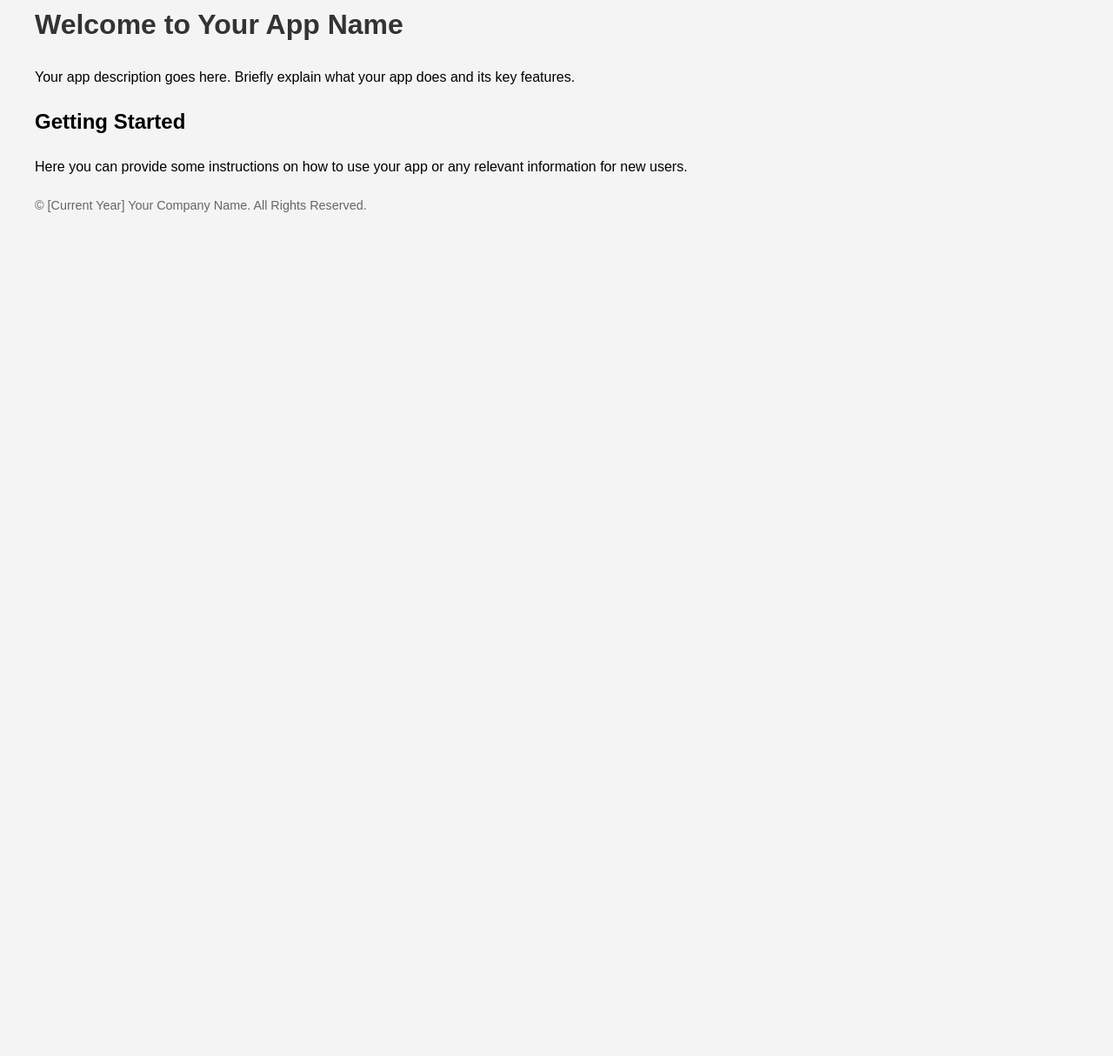
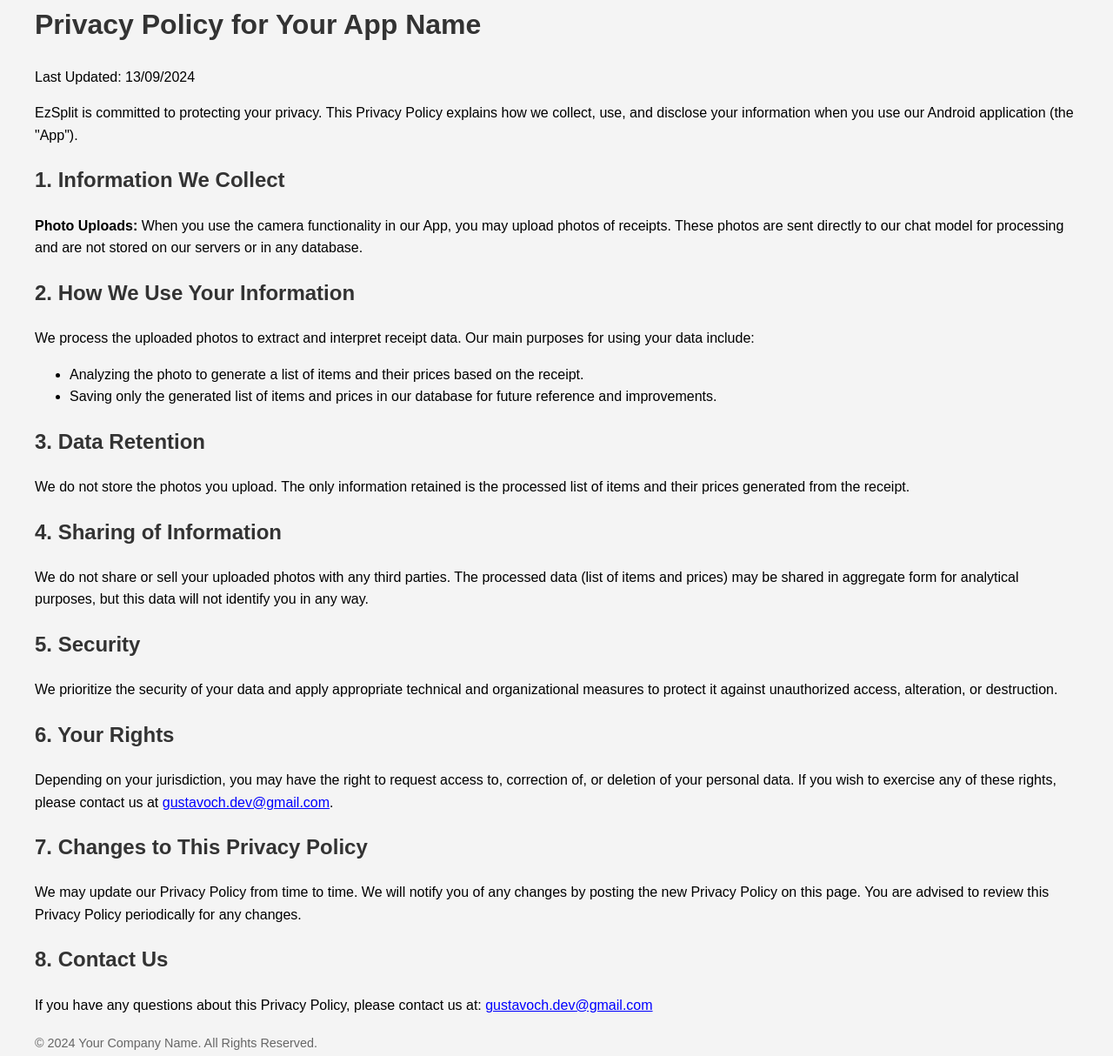
Before and after one commit to Gchahm/ez-split, a plain HTML site: page index.html in a window 1280 px wide. Shown: the part 104-1318 px from the top of the page at 87% size. Before the commit the page ends 800 px from the top, so only its background shows below. Drawn offline with Linux system fonts and the light colour scheme.

Commit message:
fix privacy statement

```diff
--- a/index.html
+++ b/index.html
@@ -3,7 +3,7 @@
   <head>
     <meta charset="UTF-8" />
     <meta name="viewport" content="width=device-width, initial-scale=1.0" />
-    <title>Your App Name - Home</title>
+    <title>Privacy Policy - Your App Name</title>
     <style>
       body {
         font-family: Arial, sans-serif;
@@ -12,7 +12,8 @@
         padding: 20px;
         background-color: #f4f4f4;
       }
-      h1 {
+      h1,
+      h2 {
         color: #333;
       }
       a {
@@ -39,26 +40,89 @@
   <body>
     <nav>
       <ul>
-        <li><a href="index.html">Home</a></li>
-        <li><a href="about.html">About</a></li>
-        <li><a href="privacy/index.html">Privacy Policy</a></li>
+        <li><a href="../index.html">Home</a></li>
+        <li><a href="../about.html">About</a></li>
+        <li><a href="index.html">Privacy Policy</a></li>
       </ul>
     </nav>
 
-    <h1>Welcome to Your App Name</h1>
+    <h1>Privacy Policy for Your App Name</h1>
+
+    <p>Last Updated: 13/09/2024</p>
+
     <p>
-      Your app description goes here. Briefly explain what your app does and its
-      key features.
+      EzSplit is committed to protecting your privacy. This Privacy Policy
+      explains how we collect, use, and disclose your information when you use
+      our Android application (the "App").
     </p>
 
-    <h2>Getting Started</h2>
+    <h2>1. Information We Collect</h2>
     <p>
-      Here you can provide some instructions on how to use your app or any
-      relevant information for new users.
+      <strong>Photo Uploads:</strong> When you use the camera functionality in
+      our App, you may upload photos of receipts. These photos are sent directly
+      to our chat model for processing and are not stored on our servers or in
+      any database.
+    </p>
+
+    <h2>2. How We Use Your Information</h2>
+    <p>
+      We process the uploaded photos to extract and interpret receipt data. Our
+      main purposes for using your data include:
+    </p>
+    <ul>
+      <li>
+        Analyzing the photo to generate a list of items and their prices based
+        on the receipt.
+      </li>
+      <li>
+        Saving only the generated list of items and prices in our database for
+        future reference and improvements.
+      </li>
+    </ul>
+
+    <h2>3. Data Retention</h2>
+    <p>
+      We do not store the photos you upload. The only information retained is
+      the processed list of items and their prices generated from the receipt.
+    </p>
+
+    <h2>4. Sharing of Information</h2>
+    <p>
+      We do not share or sell your uploaded photos with any third parties. The
+      processed data (list of items and prices) may be shared in aggregate form
+      for analytical purposes, but this data will not identify you in any way.
+    </p>
+
+    <h2>5. Security</h2>
+    <p>
+      We prioritize the security of your data and apply appropriate technical
+      and organizational measures to protect it against unauthorized access,
+      alteration, or destruction.
+    </p>
+
+    <h2>6. Your Rights</h2>
+    <p>
+      Depending on your jurisdiction, you may have the right to request access
+      to, correction of, or deletion of your personal data. If you wish to
+      exercise any of these rights, please contact us at
+      <a href="gustavoch.dev@gmail.com">gustavoch.dev@gmail.com</a>.
+    </p>
+
+    <h2>7. Changes to This Privacy Policy</h2>
+    <p>
+      We may update our Privacy Policy from time to time. We will notify you of
+      any changes by posting the new Privacy Policy on this page. You are
+      advised to review this Privacy Policy periodically for any changes.
+    </p>
+
+    <h2>8. Contact Us</h2>
+    <p>
+      If you have any questions about this Privacy Policy, please contact us at:
+      <a href="gustavoch.dev@gmail.com">gustavoch.dev@gmail.com</a>
     </p>
 
     <footer>
-      <p>&copy; [Current Year] Your Company Name. All Rights Reserved.</p>
+      <p>&copy; 2024 Your Company Name. All Rights Reserved.</p>
     </footer>
   </body>
 </html>
```
Also changed, not shown: privacy/index.html (+7 -7 lines).
